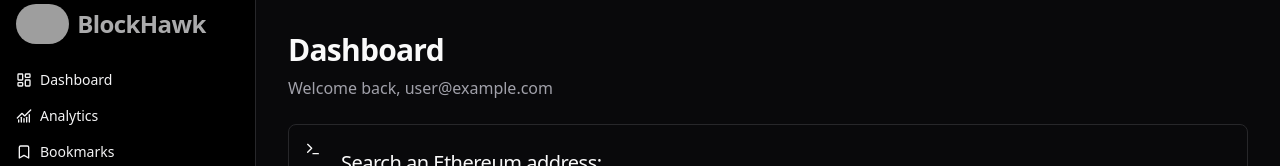
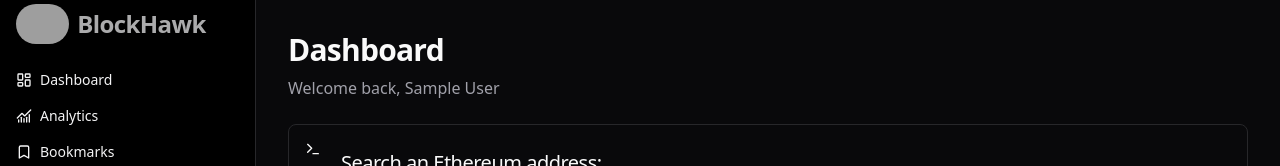
Before and after one commit to shashwotghimire/blockchain-explorer, a React (Vite) app: page /dashboard in a window 1280 px wide. Shown: the top 166 px of the page. Built offline with nearby package versions, Linux system fonts and the light colour scheme; no server answers; sample sign-in values are in the browser's storage; grey boxes are pictures that could not be loaded.

Commit message:
break in sidebar, welcome msg updated

```diff
--- a/src/components/ui/CustomSidebar.jsx
+++ b/src/components/ui/CustomSidebar.jsx
@@ -106,6 +106,7 @@ function CustomSidebar() {
                 BlockHawk
               </span>
             </button>
+            <br></br>
           </SidebarGroupLabel>
           <SidebarGroupContent>
             <SidebarMenu>
--- a/src/pages/dashboard/Dashboard.jsx
+++ b/src/pages/dashboard/Dashboard.jsx
@@ -59,6 +59,7 @@ function Dashboard() {
   const [totalPages, setTotalPages] = useState(1);
 
   const [isModalOpen, setIsModalOpen] = useState(true);
+  const [username, setUsername] = useState("");
 
   const navigate = useNavigate();
 
@@ -172,7 +173,13 @@ function Dashboard() {
 
     return rangeWithDots;
   };
-
+  useEffect(() => {
+    if (user.displayName) {
+      setUsername(user.displayName);
+    } else {
+      setUsername(user.email);
+    }
+  }, []);
   useEffect(() => {
     const fetchData = async () => {
       if (!address) return; // Only fetch when address is available
@@ -235,7 +242,7 @@ function Dashboard() {
         <div className={`space-y-6 max-w-6xl mx-auto }`}>
           <div className="space-y-2">
             <h2 className="text-3xl font-bold tracking-tight">Dashboard</h2>
-            <p className="text-muted-foreground">Welcome back, {user?.email}</p>
+            <p className="text-muted-foreground">Welcome back, {username}</p>
           </div>
           <Alert className="p-6">
             <Terminal className="h-4 w-4" />
```
